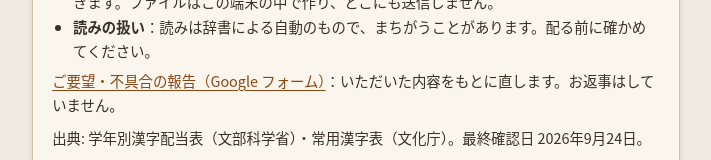
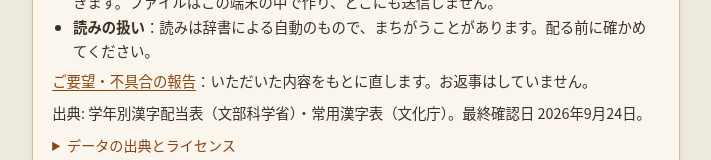
Before and after one commit to YouheiOonuki/furigana, a website: page guide.html in a window 1280 px wide. Shown: the part 1782-1942 px from the top of the page, without its empty margins (284-995 px from the left). Drawn offline with Linux system fonts and the light colour scheme.

Commit message:
「ご要望・不具合」のリンクの文言から Google フォームの語を外す（投書箱に張り替えたため。yorozu-plans K161）
Co-Authored-By: Claude Opus 5.5 <noreply@anthropic.com>

```diff
--- a/guide.html
+++ b/guide.html
@@ -125,7 +125,7 @@
         <li><strong>バックアップ</strong>：「ファイルに書き出す」で、本文・設定・直した読みを JSON ファイルにできます。ファイルはこの端末の中で作り、どこにも送信しません。</li>
         <li><strong>読みの扱い</strong>：読みは辞書による自動のもので、まちがうことがあります。配る前に確かめてください。</li>
       </ul>
-      <p><a href="/post/?from=/furigana/guide.html">ご要望・不具合の報告（Google フォーム）</a>：いただいた内容をもとに直します。お返事はしていません。</p>
+      <p><a href="/post/?from=/furigana/guide.html">ご要望・不具合の報告</a>：いただいた内容をもとに直します。お返事はしていません。</p>
       <p>出典: 学年別漢字配当表（文部科学省）・常用漢字表（文化庁）。最終確認日 2026年9月24日。</p>
       <details>
         <summary>データの出典とライセンス</summary>
```
Also changed, not shown: en/guide.html (+1 -1 lines).
